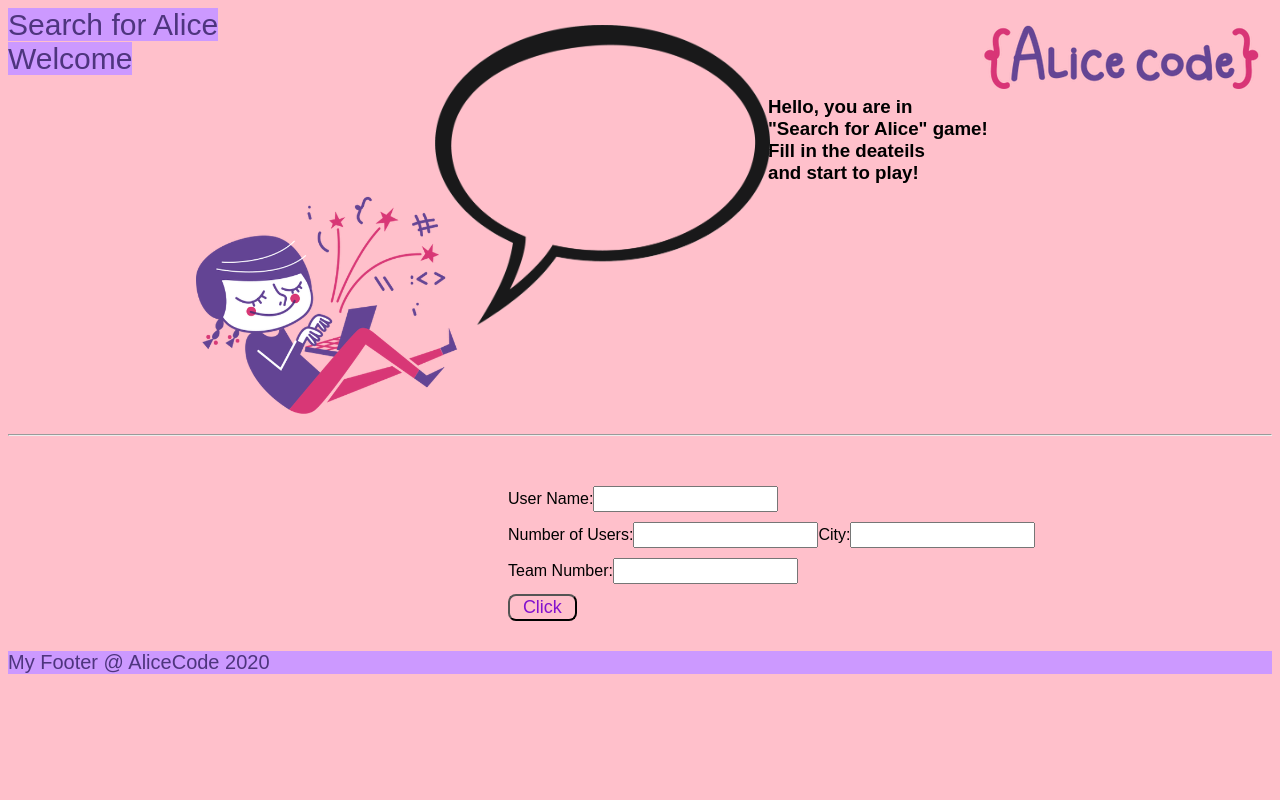
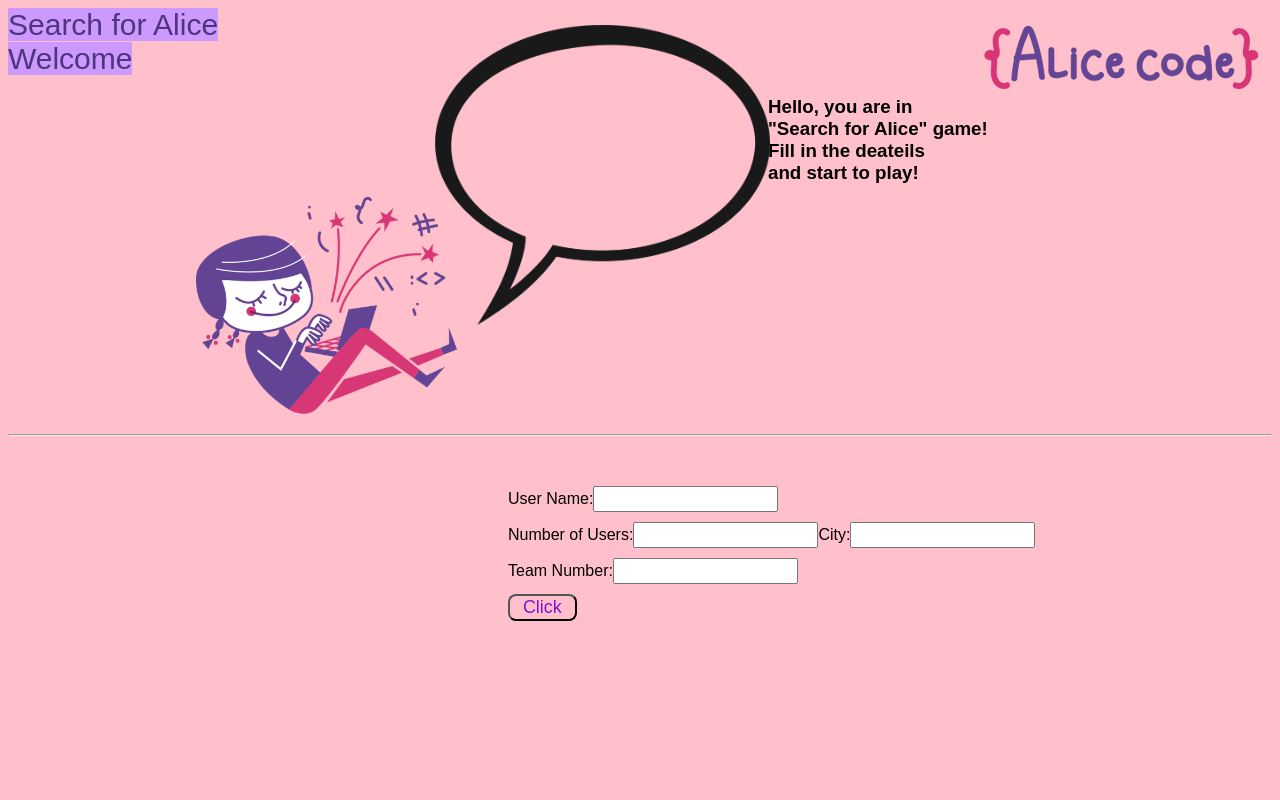
Before and after one commit to sofia200408/RishonMuseum, a React (Create React App) app: page / in a window 1280 px wide. Shown: the top 800 px of the page. Built offline with nearby package versions, Linux system fonts and the light colour scheme; a web font is replaced by a local one.

Commit message:
change footer position

```diff
--- a/src/App.css
+++ b/src/App.css
@@ -3,6 +3,7 @@
 body{
     background-color: pink;
     font-family: 'Alef', sans-serif;
+    height: 100%;
 }
 
 button{
--- a/src/components/footer.css
+++ b/src/components/footer.css
@@ -1,6 +1,13 @@
 p{
-    margin-top: 30px;
     background-color:  #cc99ff;
     color:   #4e357e;
     font-size: 20px;
+    position: absolute;
+    bottom:0;
+    width: 100%;
 }
+
+#footerBody{
+    position: relative;
+    height: 80vh;
+}
--- a/src/components/footer.js
+++ b/src/components/footer.js
@@ -4,7 +4,7 @@
 class Footer extends Component{
     render(){
         return (
-            <div>
+            <div id="footerBody">
                 <p>My Footer @ AliceCode 2020</p>
             </div>
         );
--- a/src/components/home.css
+++ b/src/components/home.css
@@ -10,6 +10,7 @@
 #img2{
     height: 240px;
     margin: 160px 800px 0px 0px;
+    position: absolute;
 }
 
 .box{
@@ -24,6 +25,7 @@
 #bubble{
     height: 300px;
     margin:0px 500px 0px 30px;
+    position: absolute;
 }
 
 #text{
```
